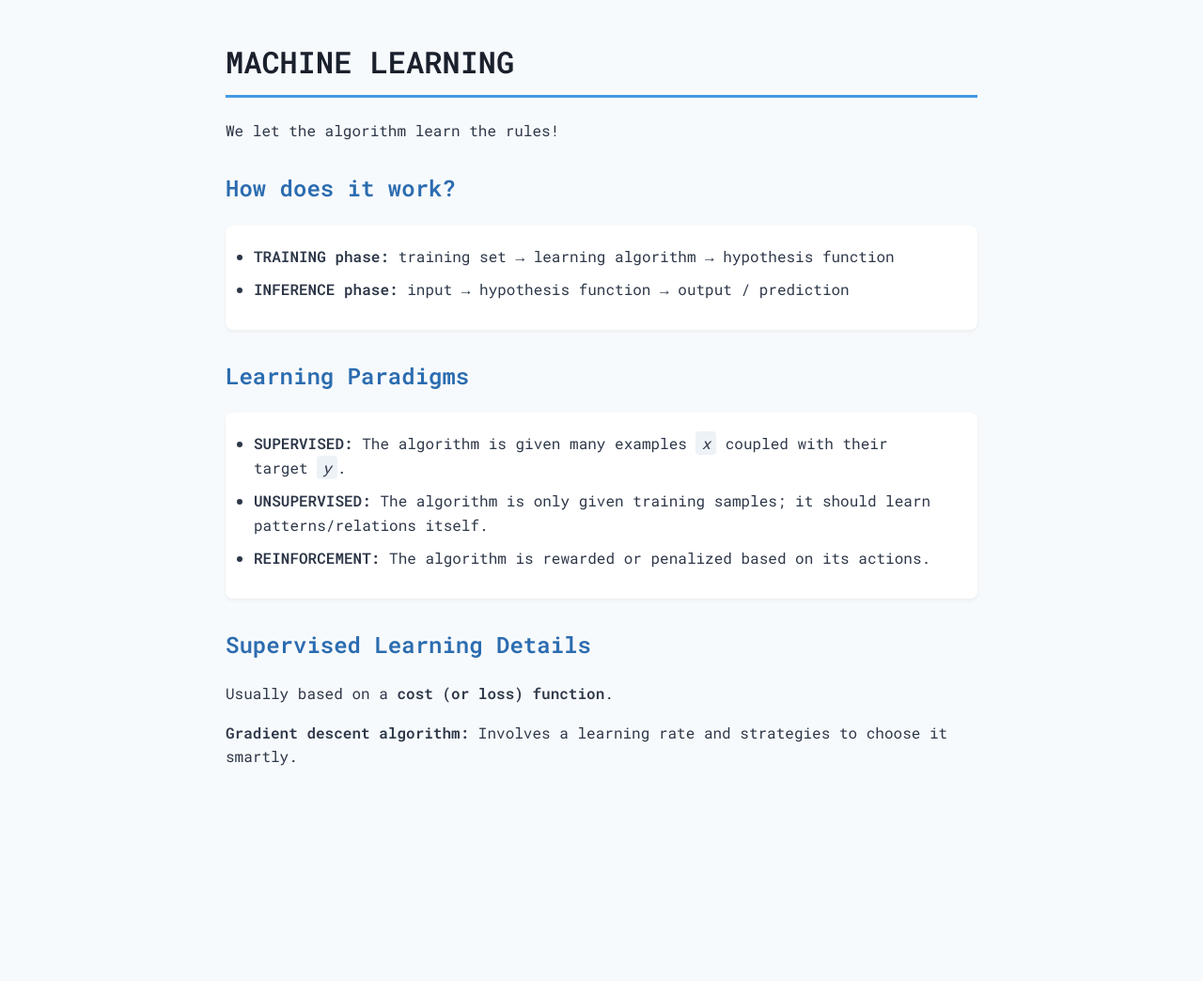
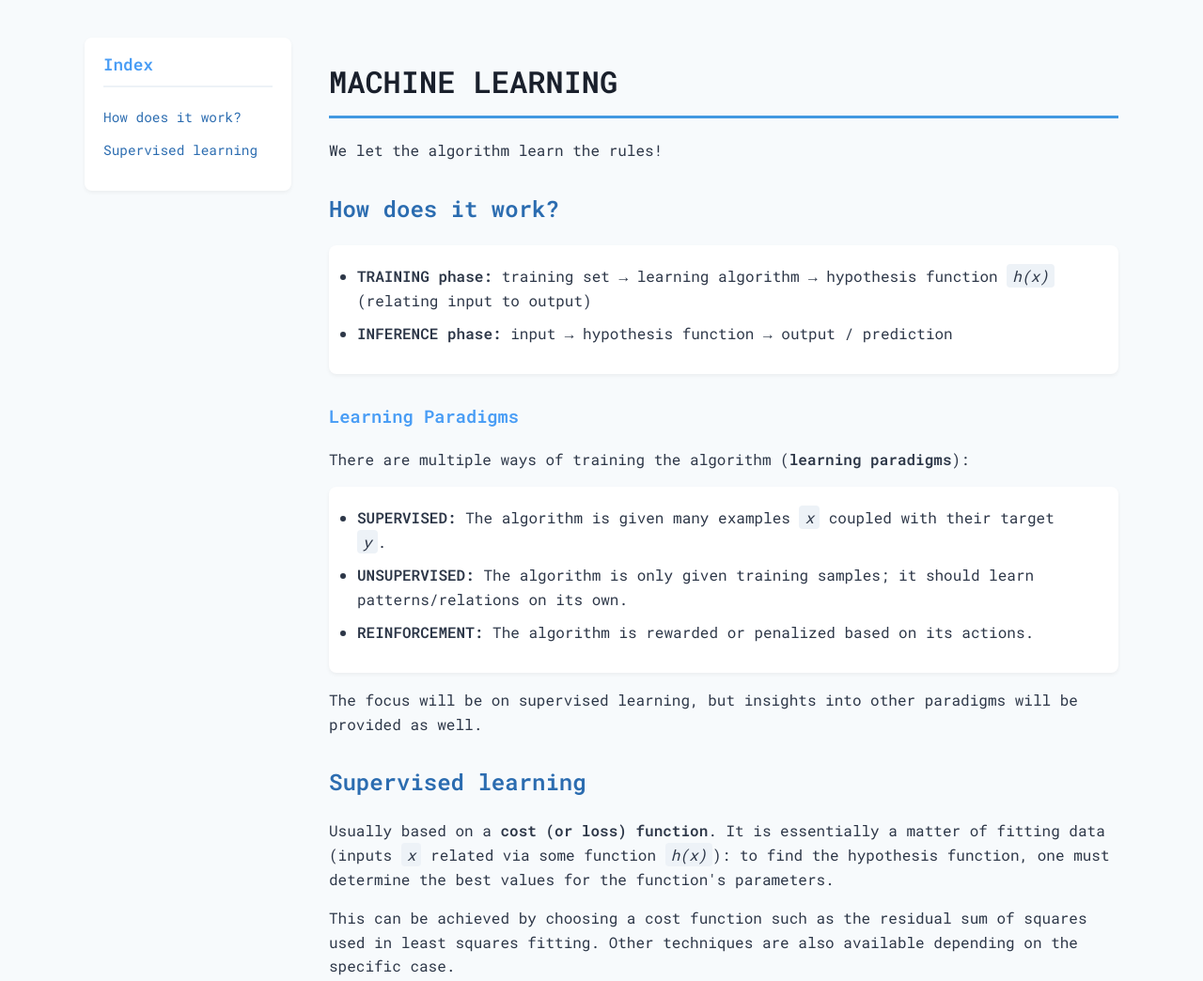
Before and after one commit to martidivi/CMEPDA-notes, a plain HTML site: page ML_notes.html in a window 1280 px wide. Shown: the top 1044 px of the page at 94% size. Before the commit the page ends 858 px from the top, so only its background shows below. Drawn offline with Linux system fonts and the light colour scheme.

Commit message:
new contents and style

```diff
--- a/ML_notes.html
+++ b/ML_notes.html
@@ -9,16 +9,69 @@
 <link href="https://fonts.googleapis.com/css2?family=Roboto+Mono:wght@400;600&display=swap" rel="stylesheet">
 
 <style>
-        /* Stili CSS per rendere la pagina carina carina */
+    /* For styling the page */
     body {
         font-family: "Roboto Mono", monospace;
         font-weight: 400;
         line-height: 1.6;
         color: #2d3748;
         background-color: #f7fafc;
-            max-width: 800px;
+        max-width: 1100px;
         margin: 40px auto;
         padding: 0 20px;
+    }
+
+    /* Grid container for 2 columns (left one for index) */
+    .container {
+        display: grid;
+        grid-template-columns: 220px 1fr;
+        gap: 40px;
+        align-items: start;
+    }
+
+    /* Styling the left column */
+    .sidebar {
+        position: sticky;
+        top: 20px;
+        background: #ffffff;
+        padding: 15px 20px;
+        border-radius: 8px;
+        box-shadow: 0 2px 4px rgba(0,0,0,0.05);
+    }
+
+    .sidebar h3 {
+        margin-top: 0;
+        font-size: 1.1em;
+        border-bottom: 2px solid #edf2f7;
+        padding-bottom: 8px;
+    }
+
+
+    .sidebar ul {
+        list-style: none;
+        padding: 0;
+        box-shadow: none;
+        background: transparent;
+    }
+
+    .sidebar li {
+        margin-bottom: 10px;
+    }
+
+    .sidebar a {
+        color: #2b6cb0;
+        text-decoration: none;
+        font-size: 0.9em;
+        transition: color 0.2s;
+    }
+
+    .sidebar a:hover {
+        color: #4299e1;
+        text-decoration: underline;
+    }
+
+    html {
+        scroll-behavior: smooth;
     }
 
     h1 {
@@ -29,6 +82,11 @@
 
     h2 {
         color: #2b6cb0;
+        margin-top: 30px;
+    }
+
+    h3 {
+        color: #499df5;
         margin-top: 30px;
     }
 
@@ -48,29 +106,54 @@
         padding: 2px 6px;
         border-radius: 4px;
     }
+
+    img {
+        max-width: 100%;
+        height: auto;
+        display: block;
+        margin: 20px auto;
+        border-radius: 8px;
+        box-shadow: 0 2px 4px rgba(0,0,0,0.1);
+    }
 </style>
 </head>
 <body>
 
+    <div class="container">
+        <nav class="sidebar">
+            <h3>Index</h3>
+            <ul>
+                <li><a href="#how">How does it work?</a></li>
+                <li><a href="#supervised">Supervised learning</a></li>
+            </ul>
+        </nav>
+
+        <main class="content">
             <h1>MACHINE LEARNING</h1>
             <p>We let the algorithm learn the rules!</p>
 
-    <h2>How does it work?</h2>
+            <h2 id="how">How does it work?</h2>
             <ul>
-        <li><strong>TRAINING phase:</strong> training set &rarr; learning algorithm &rarr; hypothesis function</li>
+                <li><strong>TRAINING phase:</strong> training set &rarr; learning algorithm &rarr; hypothesis function <em>h(x)</em> (relating input to output)</li>
                 <li><strong>INFERENCE phase:</strong> input &rarr; hypothesis function &rarr; output / prediction</li>
             </ul>
 
-    <h2>Learning Paradigms</h2>
+            <h3>Learning Paradigms</h3>
+            <p>There are multiple ways of training the algorithm (<strong>learning paradigms</strong>):</p>
             <ul>
                <li><strong>SUPERVISED:</strong> The algorithm is given many examples <em>x</em> coupled with their target <em>y</em>.</li>
-        <li><strong>UNSUPERVISED:</strong> The algorithm is only given training samples; it should learn patterns/relations itself.</li>
+               <li><strong>UNSUPERVISED:</strong> The algorithm is only given training samples; it should learn patterns/relations on its own.</li>
                <li><strong>REINFORCEMENT:</strong> The algorithm is rewarded or penalized based on its actions.</li>
             </ul>
+            The focus will be on supervised learning, but insights into other paradigms will be provided as well.
 
-    <h2>Supervised Learning Details</h2>
-    <p>Usually based on a <strong>cost (or loss) function</strong>.</p>
-    <p><strong>Gradient descent algorithm:</strong> Involves a learning rate and strategies to choose it smartly. </p>
+            <h2 id="supervised">Supervised learning</h2>
+            <p>Usually based on a <strong>cost (or loss) function</strong>. It is essentially a matter of fitting data (inputs <em>x</em> related via some function <em>h(x)</em>): to find the hypothesis function, one must determine the best values for the function's parameters.</p>
+            <p>This can be achieved by choosing a cost function such as the residual sum of squares used in least squares fitting. Other techniques are also available depending on the specific case.</p>
+            <p>To reduce (minimize) the cost function, one can use the <strong>gradient descent algorithm</strong>: parameters are randomly initialized and iteratively adjusted using a (smartly chosen!) <strong>learning rate</strong>.</p>
+        </main>
+
+    </div>
 
 </body>
 </html>
```
Lines whose indentation alone changed are shown as unchanged.
